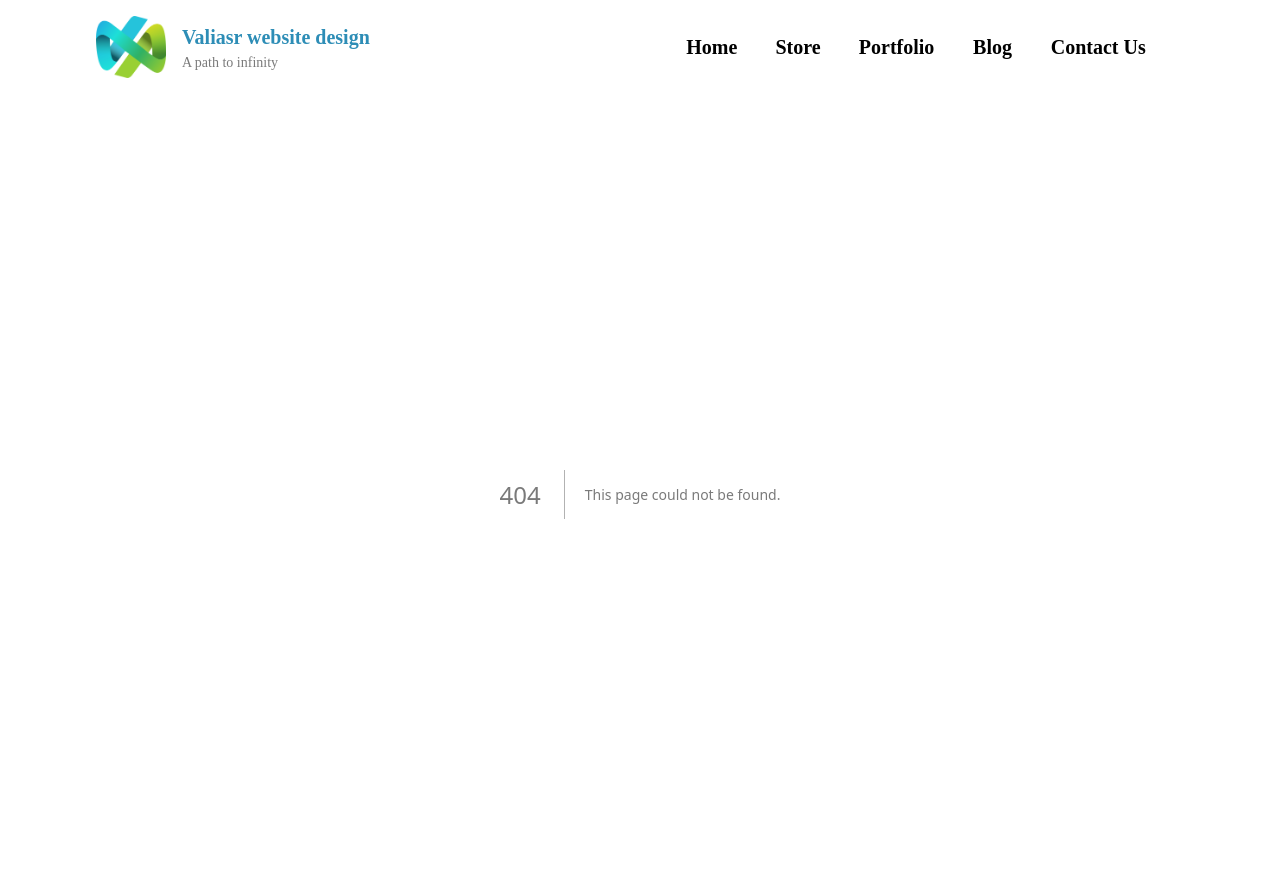
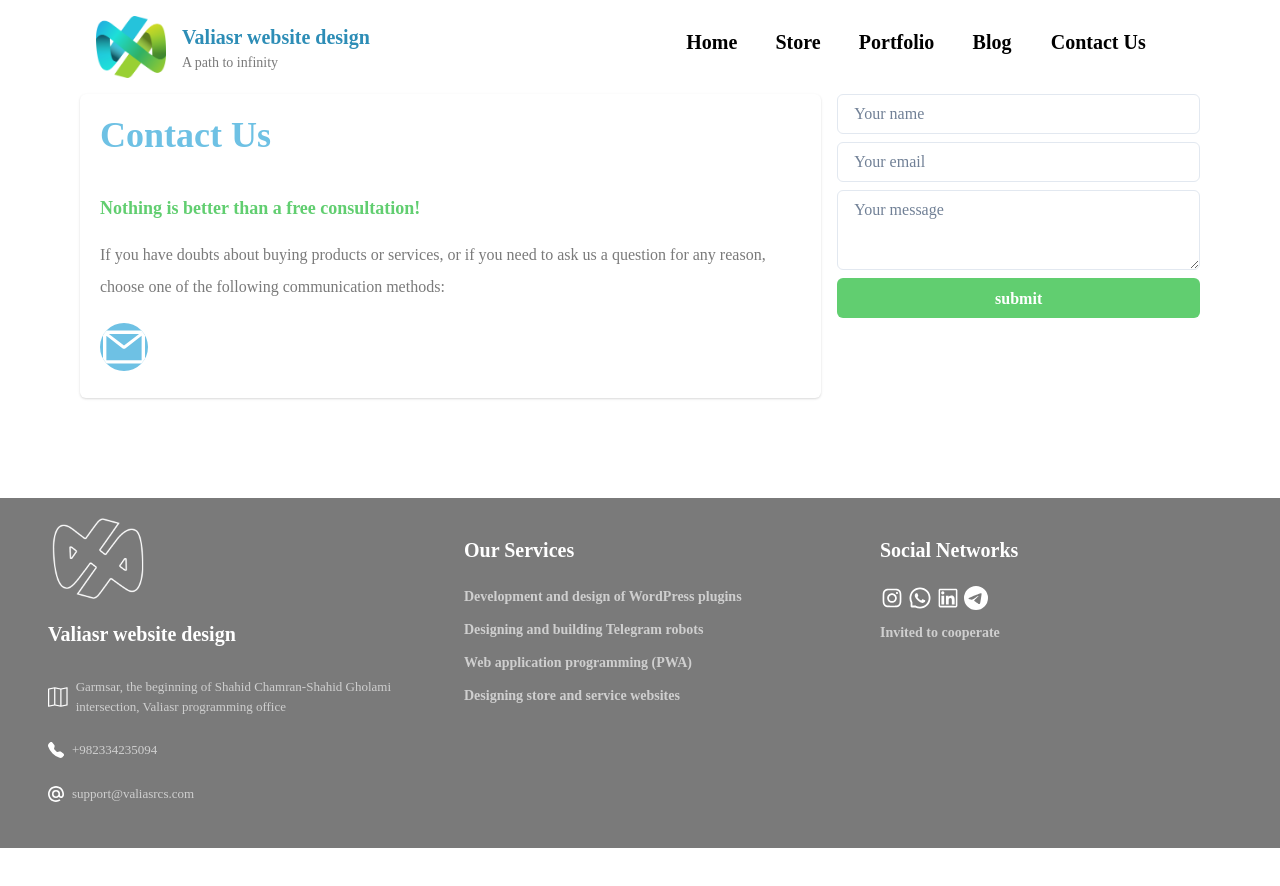
Before and after one commit to kazemsoft/valiasr, a Next.js app: page /ContactUs in a window 1280 px wide. Before the commit this address had no page. Shown: the top 886 px of the page. After the commit the page ends 848 px from the top, so only its background shows below. Built offline with nearby package versions, Linux system fonts and the light colour scheme; a web font is replaced by a local one.

Commit message:
designing contact us

```diff
--- /dev/null
+++ b/components/ContactUs/CompanyInfo.tsx
@@ -0,0 +1,48 @@
+import {
+  Box,
+  Card,
+  CardBody,
+  CardHeader,
+  Heading,
+  Text,
+} from '@chakra-ui/react';
+import { Icon } from '@chakra-ui/react';
+import { AiOutlineMail } from 'react-icons/ai';
+const CompanyInfo = () => {
+  return (
+    <Card>
+      <CardHeader>
+        <Heading color={'main.lightBlueColor'} as={'h5'} fontWeight={900}>
+          Contact Us
+        </Heading>
+      </CardHeader>
+      <CardBody>
+        <Heading
+          as={'h3'}
+          fontSize={'18px'}
+          fontWeight={700}
+          color={'main.gColor'}
+          marginBottom={'20px'}
+        >
+          Nothing is better than a free consultation!
+        </Heading>
+        <Text fontWeight={'100'} lineHeight={'2em'} marginBottom={'20px'}>
+          If you have doubts about buying products or services, or if you need
+          to ask us a question for any reason, choose one of the following
+          communication methods:
+        </Text>
+        <Box>
+          <Icon
+            as={AiOutlineMail}
+            boxSize={12}
+            bg={'main.lightBlueColor'}
+            borderRadius={'100%'}
+            color={'white'}
+          />
+        </Box>
+      </CardBody>
+    </Card>
+  );
+};
+
+export default CompanyInfo;
--- /dev/null
+++ b/components/ContactUs/ContactUs.tsx
@@ -0,0 +1,21 @@
+import { Box, Grid, GridItem, HStack, Stack } from '@chakra-ui/react';
+import Form from './Form';
+import CompanyInfo from './CompanyInfo';
+
+const ContactUs = () => {
+  return (
+    <Grid
+      templateColumns={{ base: 'repeat(1, 1fr)', lg: 'repeat(6, 1fr)' }}
+      gap={4}
+    >
+      <GridItem colSpan={{ base: 1, md: 4 }}>
+        <CompanyInfo />
+      </GridItem>
+      <GridItem colSpan={{ base: 1, md: 2 }}>
+        <Form />
+      </GridItem>
+    </Grid>
+  );
+};
+
+export default ContactUs;
--- /dev/null
+++ b/components/ContactUs/Form.tsx
@@ -0,0 +1,57 @@
+import {
+  Box,
+  Button,
+  FormControl,
+  Grid,
+  GridItem,
+  Input,
+  Textarea,
+} from '@chakra-ui/react';
+import { useForm } from 'react-hook-form';
+import CustomButton from '../global/Button/CustomButton';
+
+const Form = () => {
+  const {
+    register,
+    handleSubmit,
+    watch,
+    formState: { errors },
+  } = useForm();
+
+  const onSubmit = (data) => console.log(data);
+  return (
+    <form onSubmit={handleSubmit(onSubmit)}>
+      <Grid templateColumns={'repeat(1, 1fr)'} gap={2}>
+        <GridItem colSpan={1}>
+          <Input
+            placeholder="Your name"
+            name="name"
+            {...register('name', { required: true })}
+          />
+        </GridItem>
+        <GridItem colSpan={1}>
+          <Input
+            placeholder="Your email"
+            name="email"
+            type="email"
+            {...register('email', { required: true })}
+          />
+        </GridItem>
+        <GridItem colSpan={1}>
+          <Textarea
+            placeholder="Your message"
+            name="message"
+            {...register('message', { required: true })}
+          />
+        </GridItem>
+        <GridItem colSpan={1}>
+          <CustomButton width={'full'} marginTop={0} type="submit">
+            submit
+          </CustomButton>
+        </GridItem>
+      </Grid>
+    </form>
+  );
+};
+
+export default Form;
--- a/components/Footer/Footer.tsx
+++ b/components/Footer/Footer.tsx
@@ -11,9 +11,10 @@ import { BsTelegram } from 'react-icons/bs';
 const Footer = () => {
   return (
     <Grid
-      templateColumns="repeat(3, 1fr)"
+      templateColumns={{ base: 'repeat(1, 1fr)', lg: 'repeat(3, 1fr)' }}
       gap={16}
-      height="350px"
+      minHeight="350px"
+      height={'auto'}
       bgColor={'main.textColor'}
       padding={'1rem 3rem'}
     >
--- a/components/Header/Nav/AccordianMenu.tsx
+++ b/components/Header/Nav/AccordianMenu.tsx
@@ -1,5 +1,6 @@
-import { Box, Button, Collapse, Text } from "@chakra-ui/react";
-import { MenuItems } from "./Nav";
+import { Box, Button, Collapse, Text } from '@chakra-ui/react';
+import { MenuItems } from './Nav';
+import Link from 'next/link';
 
 type AccordianMenuProps = {
   isOpen: boolean;
@@ -7,7 +8,6 @@ type AccordianMenuProps = {
 };
 const AccordianMenu = ({ isOpen, menuItems }: AccordianMenuProps) => {
   return (
-
     <Collapse style={{ borderRadius: 8 }} in={isOpen} animateOpacity>
       <Box
         p="16px"
@@ -16,28 +16,29 @@ const AccordianMenu = ({ isOpen, menuItems }: AccordianMenuProps) => {
         bg="main.modalBg"
         shadow="2xl"
       >
-        {menuItems.map(({ text }, i) => (
+        {menuItems.map(({ text, link }, i) => (
+          <Link href={link}>
             <Box
               key={i}
               style={{
-              transition: "all .3s ease",
-              cursor: "pointer",
+                transition: 'all .3s ease',
+                cursor: 'pointer',
                 padding: 8,
               }}
-            rounded={"md"}
+              rounded={'md'}
               sx={{
-              "&:hover": {
-                backgroundColor: "white",
-                transition: "all .3s ease",
+                '&:hover': {
+                  backgroundColor: 'white',
+                  transition: 'all .3s ease',
                 },
               }}
             >
               <Text>{text}</Text>
             </Box>
+          </Link>
         ))}
       </Box>
     </Collapse>
-
   );
 };
 
--- a/components/Header/Nav/Nav.tsx
+++ b/components/Header/Nav/Nav.tsx
@@ -5,79 +5,88 @@ import {
   GridItem,
   Text,
   useDisclosure,
-} from "@chakra-ui/react";
-import Logo from "./Logo";
-import styles from "./styles.module.scss";
-import { SearchIcon } from "@chakra-ui/icons";
-import { GiHamburgerMenu } from "react-icons/gi";
-import AccordianMenu from "./AccordianMenu";
-import { RxCross2 } from "react-icons/rx";
+} from '@chakra-ui/react';
+import Logo from './Logo';
+import styles from './styles.module.scss';
+import { SearchIcon } from '@chakra-ui/icons';
+import { GiHamburgerMenu } from 'react-icons/gi';
+import AccordianMenu from './AccordianMenu';
+import { RxCross2 } from 'react-icons/rx';
+import Link from 'next/link';
 
 export type MenuItems = {
   text: string;
+  link: string;
 }[];
 const NavContainer = () => {
   const { isOpen, onToggle, onClose } = useDisclosure();
 
   const menuItems: MenuItems = [
     {
-      text: "Home",
+      text: 'Home',
+      link: '/Home',
     },
     {
-      text: "Store",
+      text: 'Store',
+      link: '/Store',
     },
     {
-      text: "Portfolio",
+      text: 'Portfolio',
+      link: '/Portfolio',
     },
     {
-      text: "Blog",
+      text: 'Blog',
+      link: '/Blog',
     },
     {
-      text: "Contact Us",
+      text: 'Contact Us',
+      link: '/ContactUs',
     },
   ];
   return (
     <Box padding={4}>
       <Grid
-        templateColumns={{ base: "repeat(2,1fr)", lg: "repeat(8,1fr)" }}
+        templateColumns={{ base: 'repeat(2,1fr)', lg: 'repeat(8,1fr)' }}
         gap={4}
       >
         <GridItem
           colSpan={{ base: 1, lg: 4 }}
-          display={"flex"}
-          alignItems={"center"}
-          cursor={"pointer"}
+          display={'flex'}
+          alignItems={'center'}
+          cursor={'pointer'}
         >
           <Logo />
           <Box
-            whiteSpace={"nowrap"}
-            display={{ base: "none", lg: "flex" }}
-            flexDirection={"column"}
+            whiteSpace={'nowrap'}
+            display={{ base: 'none', lg: 'flex' }}
+            flexDirection={'column'}
             marginLeft={4}
           >
-            <Text color={"main.blueColor"} fontSize={"xl"} fontWeight={"bold"}>
+            <Text color={'main.blueColor'} fontSize={'xl'} fontWeight={'bold'}>
               Valiasr website design
             </Text>
-            <Text fontSize={"sm"}>A path to infinity</Text>
+            <Text fontSize={'sm'}>A path to infinity</Text>
           </Box>
         </GridItem>
 
         <GridItem
           colSpan={{ base: 5, lg: 4 }}
-          display={{ base: "none", lg: "flex" }}
-          alignItems={"center"}
-          justifyContent={"space-evenly"}
+          display={{ base: 'none', lg: 'flex' }}
+          alignItems={'center'}
+          justifyContent={'space-evenly'}
         >
           {menuItems.map((menuItem, i) => {
             return (
               <Button
+                as={Link}
+                href={menuItem.link}
                 key={i}
-                color={"black"}
-                fontSize={"xl"}
-                variant={"unstyled"}
+                color={'black'}
+                fontSize={'xl'}
+                variant={'unstyled'}
                 className={styles.menuStyle}
-                position={"relative"}
-                fontWeight={"semibold"}
+                position={'relative'}
+                fontWeight={'semibold'}
               >
                 {menuItem.text}
               </Button>
@@ -85,24 +94,24 @@ const NavContainer = () => {
           })}
         </GridItem>
         <GridItem
-          display={{ base: "flex", lg: "none" }}
-          justifyContent={"end"}
+          display={{ base: 'flex', lg: 'none' }}
+          justifyContent={'end'}
           colSpan={1}
-          alignItems={"center"}
+          alignItems={'center'}
         >
           {!isOpen ? (
             <GiHamburgerMenu
               onClick={onToggle}
               fontSize={24}
               color="black"
-              cursor={"pointer"}
+              cursor={'pointer'}
             />
           ) : (
             <RxCross2
               onClick={onToggle}
               fontSize={24}
               color="black"
-              cursor={"pointer"}
+              cursor={'pointer'}
             />
           )}
         </GridItem>
--- a/components/global/Button/CustomButton.tsx
+++ b/components/global/Button/CustomButton.tsx
@@ -4,14 +4,18 @@ import React from 'react';
 type CustomButtonProps = ButtonProps & {
   children: string | JSX.Element;
 };
-const CustomButton = ({ children, ...rest }: CustomButtonProps) => {
+const CustomButton = ({
+  children,
+  marginTop = '3rem',
+  ...rest
+}: CustomButtonProps) => {
   return (
     <Button
       {...rest}
       sx={{ '&:hover': { bg: '#0f7e1f' } }}
       colorScheme={'greenButton'}
       color={'white'}
-      marginTop={'3rem'}
+      marginTop={marginTop}
     >
       {children}
     </Button>
--- a/package.json
+++ b/package.json
@@ -21,6 +21,7 @@
     "next-i18next": "^14.0.0",
     "react": "18.2.0",
     "react-dom": "18.2.0",
+    "react-hook-form": "^7.45.1",
     "react-i18next": "^13.0.0",
     "react-icons": "^4.9.0",
     "swiper": "^10.0.3"
--- /dev/null
+++ b/pages/ContactUs/index.tsx
@@ -0,0 +1,12 @@
+import ContactUs from '../../components/ContactUs/ContactUs';
+import CustomContainer from '../../components/global/CustomContainer/CustomContainer';
+
+const index = () => {
+  return (
+    <CustomContainer>
+      <ContactUs />
+    </CustomContainer>
+  );
+};
+
+export default index;
--- a/pages/Home/index.tsx
+++ b/pages/Home/index.tsx
@@ -26,9 +26,6 @@ const HomePage = () => {
           <MainComponent />
         </div>
       </CustomContainer>
-      <div style={{ marginTop: '100px' }}>
-        <Footer />
-      </div>
     </>
   );
 };
--- a/pages/_app.js
+++ b/pages/_app.js
@@ -1,10 +1,11 @@
-import "../assets/styles/globals.css";
-import { appWithTranslation } from "next-i18next";
-import Header from "../components/Header/Header";
-import { ChakraProvider, Container } from "@chakra-ui/react";
-import { theme } from "../styles/theme";
-import CustomContainer from "../components/global/CustomContainer/CustomContainer";
-import '../styles/globals.css'
+import '../assets/styles/globals.css';
+import { appWithTranslation } from 'next-i18next';
+import Header from '../components/Header/Header';
+import { ChakraProvider, Container } from '@chakra-ui/react';
+import { theme } from '../styles/theme';
+import CustomContainer from '../components/global/CustomContainer/CustomContainer';
+import '../styles/globals.css';
+import Footer from '../components/Footer/Footer';
 
 function MyApp({ Component, pageProps }) {
   return (
@@ -13,6 +14,9 @@ function MyApp({ Component, pageProps }) {
         <Header />
       </CustomContainer>
       <Component {...pageProps} />
+      <div style={{ marginTop: '100px' }}>
+        <Footer />
+      </div>
     </ChakraProvider>
   );
 }
```
Also changed, not shown: 2 other files (tests, documents, lock files or other folders). Lines whose indentation alone changed are shown as unchanged.
